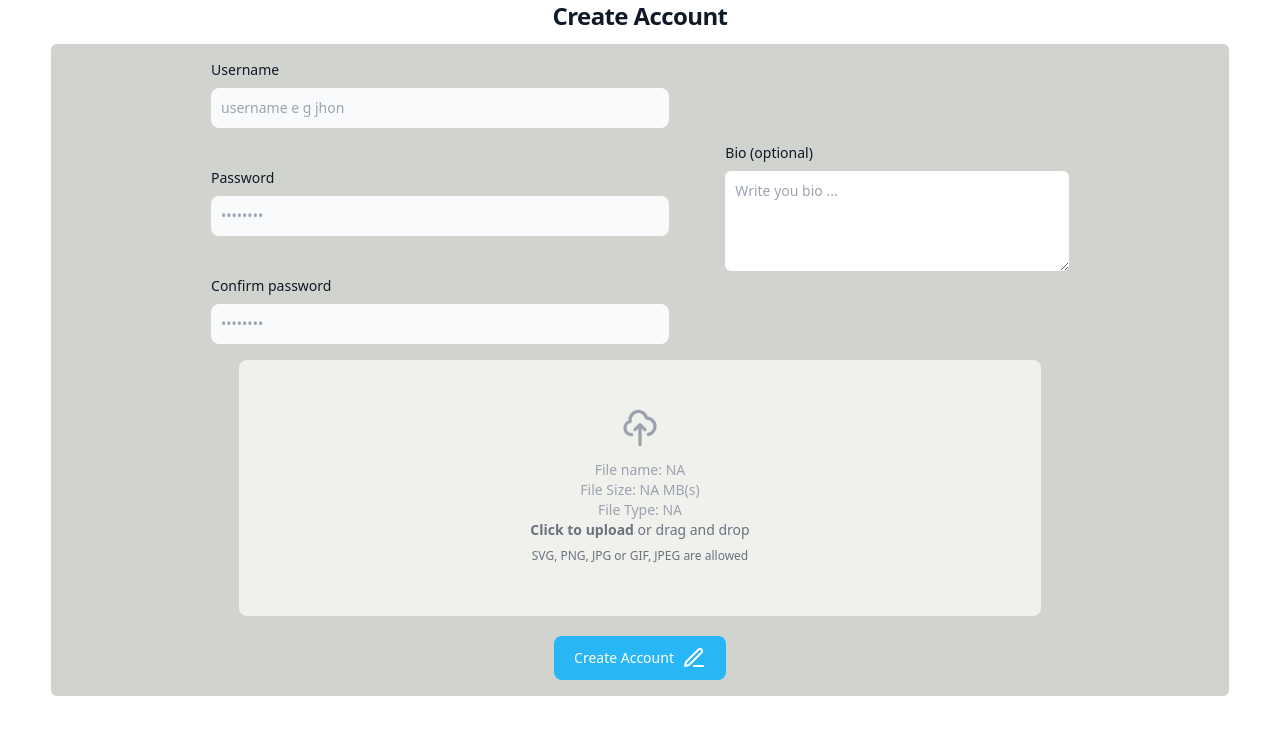
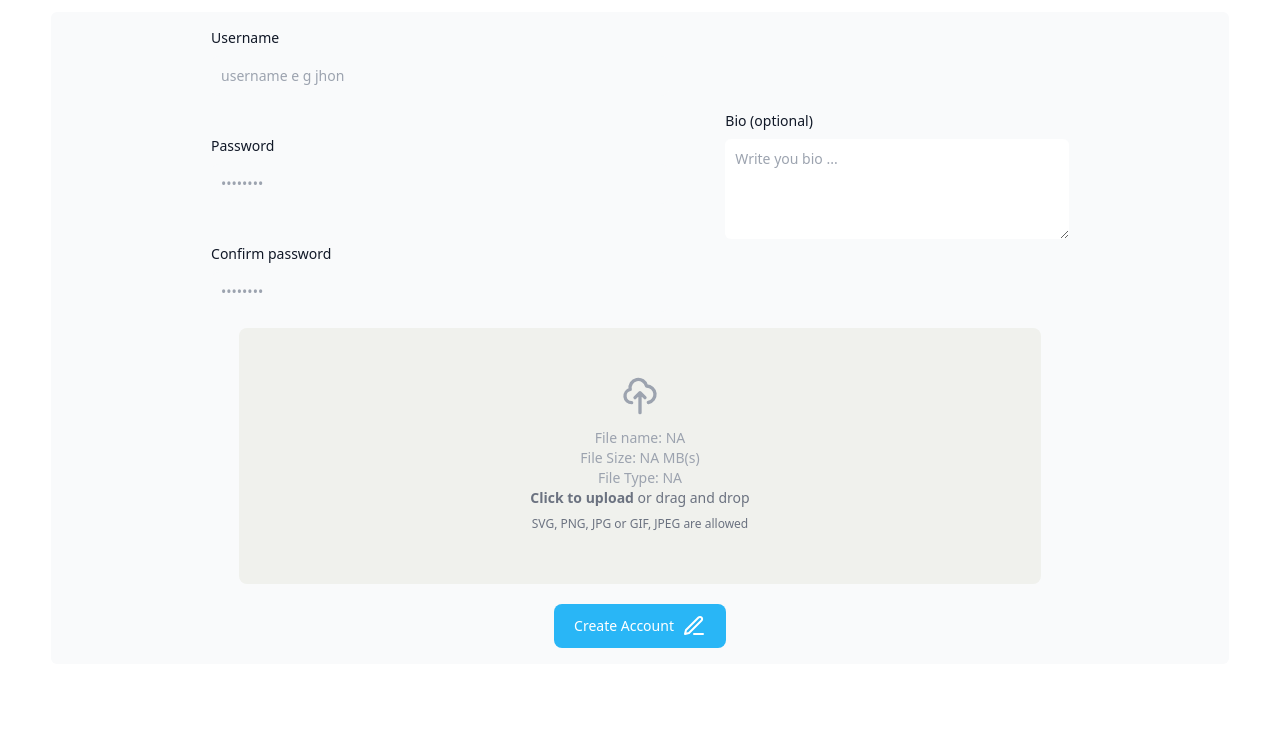
Before and after one commit to AliSinaYOusofi/LetsChat, a Next.js app in the folder chatty/: page /signup in a window 1280 px wide. Shown: the top 734 px of the page. Built offline with nearby package versions, Linux system fonts and the light colour scheme.

Commit message:
small changes

```diff
--- a/chatty/app/signup/page.jsx
+++ b/chatty/app/signup/page.jsx
@@ -4,7 +4,6 @@ export default function page() {
     return (
         <div className="">
             <MainSignUp />
-
         </div>
     )
 }
--- a/chatty/components/MainSingup/MainSignUp.jsx
+++ b/chatty/components/MainSingup/MainSignUp.jsx
@@ -178,11 +178,8 @@ export default function MainSignUp() {
 
     return (
         <>
-            <h1 className="text-xl text-center font-bold leading-tight tracking-tight text-gray-900 md:text-2xl">
-                Create Account
-            </h1>
-
-            <form className="flex md:flex-row flex-col flex-wrap justify-center items-center bg-[#d1d3ce]
+            <form className="flex md:flex-row flex-col flex-wrap justify-center items-center
+            bg-gray-50
             h-full w-[92%] mt-3 rounded-md mx-auto gap-x-14 p-4
             transition-all duration-300 " >
 
@@ -190,7 +187,7 @@ export default function MainSignUp() {
                 md:px-0">
 
 
-                    <div className="w-full">
+                    <div className="w-full ">
                         <label htmlFor="username" className="block mb-2 text-sm font-medium text-gray-900 ">Username </label>
                         <input onChange={(e) => setUsername(e.target.value)} type="text" name="username" id="username" placeholder="username e g jhon" className="bg-gray-50 border-none outline-none border-gray-300 text-gray-900 sm:text-sm rounded-lg focus:ring-primary-600 focus:border-primary-600 block w-full p-2.5"  />
                     </div>
@@ -213,8 +210,6 @@ export default function MainSignUp() {
                     </div>
 
                 </div>
-
-
                 <div  className="flex items-center justify-center w-[70%] mx-auto mt-4 group">
                     <label  htmlFor="dropzone-file" className="flex flex-col items-center justify-center w-full h-64 bg-[#f0f1ed]  rounded-lg cursor-pointer">
                         <div className="flex flex-col items-center justify-center pt-5 pb-6">
```
Also changed, not shown: 1 other file (tests, documents, lock files or other folders).
